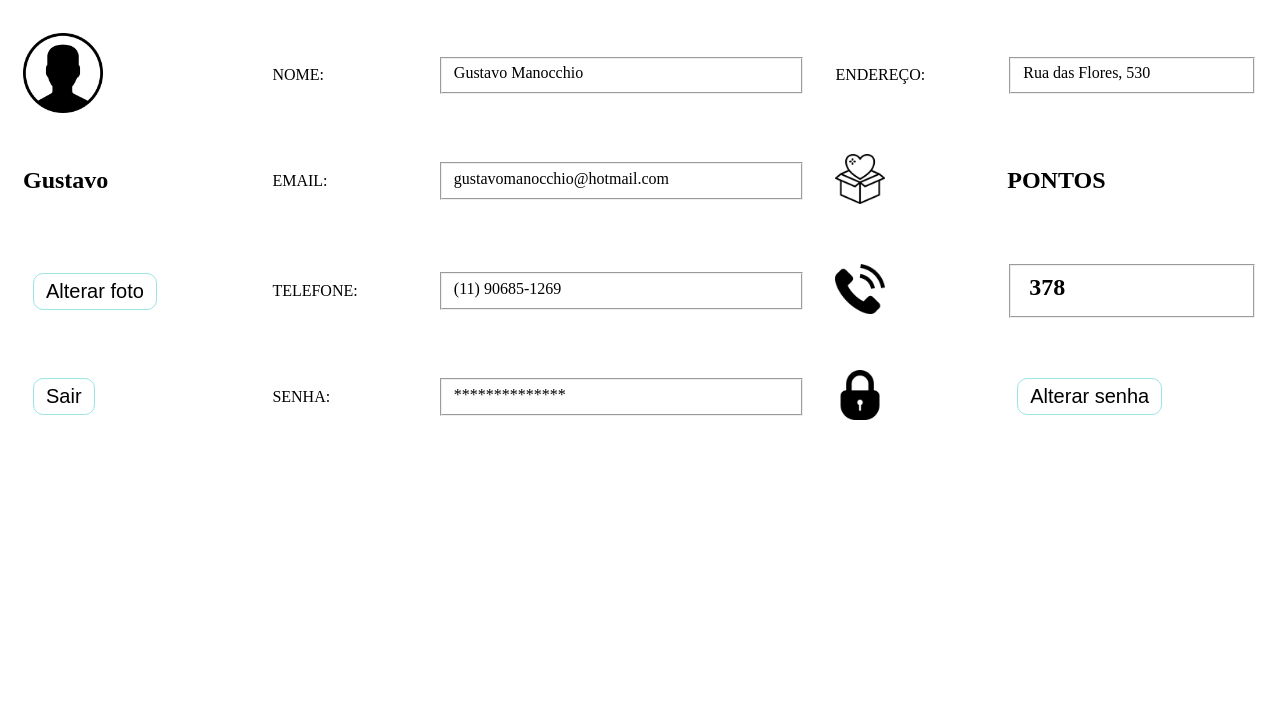
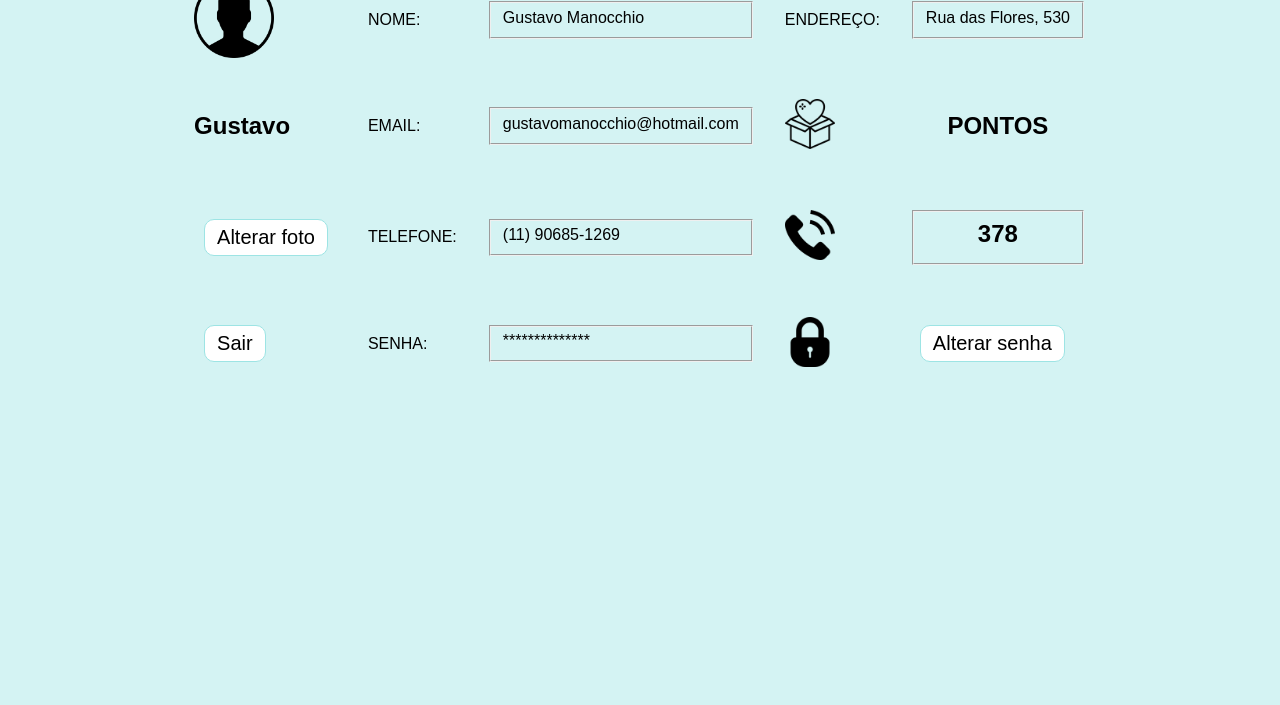
Before and after one commit to jubeltran/ProjetoRepassaAi, a plain HTML site: page perfil/perfil.html in a window 1280 px wide. Shown: the part 95-800 px from the top of the page. Drawn offline with Linux system fonts and the light colour scheme; a web font is replaced by a local one.

Commit message:
Update perfil.html

```diff
--- a/perfil/perfil.html
+++ b/perfil/perfil.html
@@ -3,6 +3,7 @@
         <title>Perfil</title>
         <meta charset="utf-8"/>
         <link href="css/estilo.css" rel="stylesheet" type="text/css">
+        <link href="../estilogeral.css" rel="stylesheet" type="text/css">
     </head>
     <body>
             <td><h2 class="perfil title-1">Perfil</h2></td>
```
